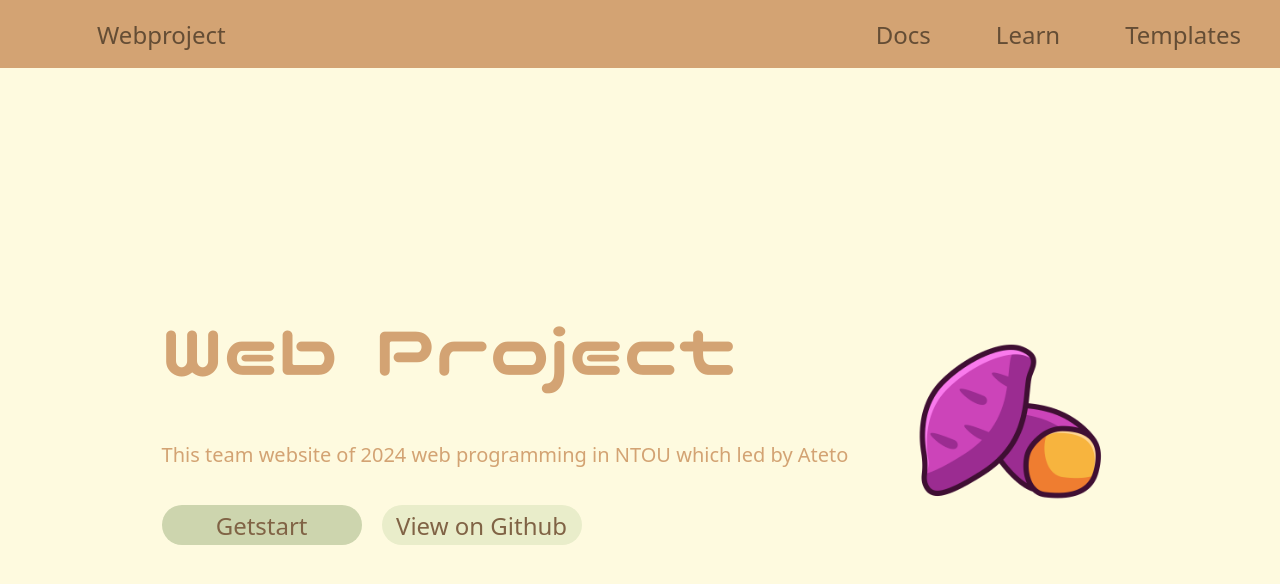
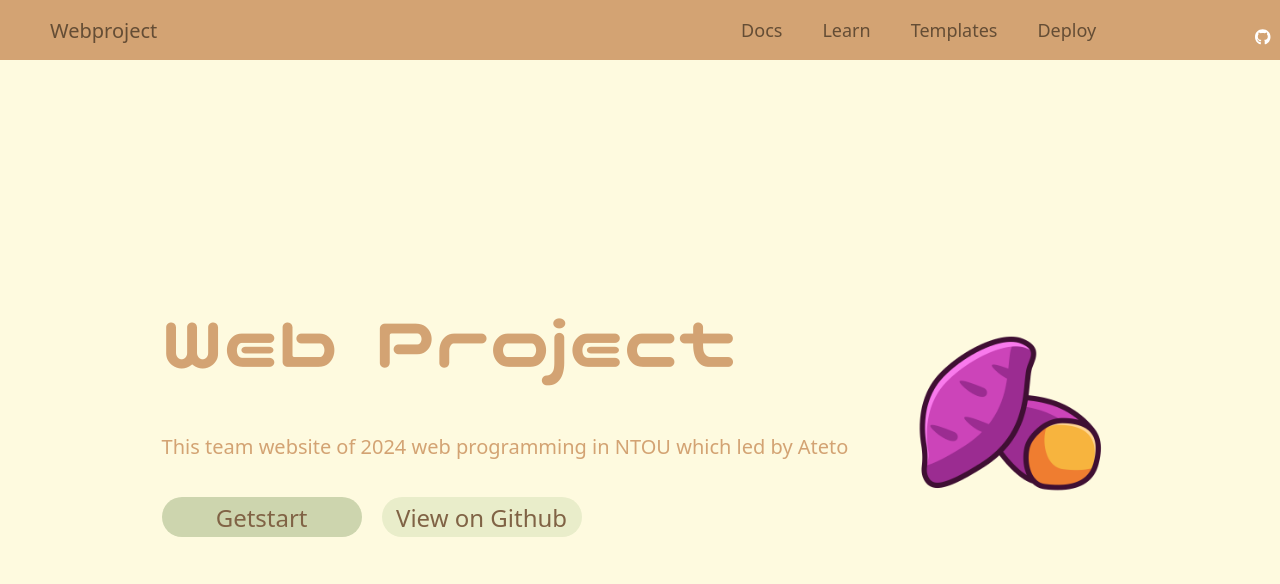
Before and after one commit to we-we-Web/web-web-web, a Next.js app: page / in a window 1280 px wide. Shown: the top 584 px of the page. Built offline with nearby package versions, Linux system fonts and the light colour scheme.

Commit message:
Clean up style of top bar

```diff
--- a/src/app/Home/TopBar.module.css
+++ b/src/app/Home/TopBar.module.css
@@ -1,31 +1,23 @@
-@media(max-width: 577px) {
 .bar {
-        font-family: system-ui, -apple-system, BlinkMacSystemFont, 'Segoe UI', Roboto, Oxygen, Ubuntu, Cantarell, 'Open Sans', 'Helvetica Neue', sans-serif;
+    font-family: system-ui, 'Segoe UI', Roboto, Oxygen, Ubuntu, Cantarell, 'Open Sans', 'Helvetica Neue', sans-serif;
     display: flex;
     flex-direction: row;
     background-color: #D3A373;
     color: #644D35;
-        height: 40px;
     align-items: center;
     justify-content: space-between;
-    }
-
-    .bar p {
-        font-size: 15px;
-        margin-left: 5px;
+    user-select: none;
 }
 
 .selection {
-        margin-left: 0px;
     display: flex;
     flex-direction: row;
     align-items: center;
     justify-content: center;
 }
 
-    .selection a {
-        margin-left: 5px;
-        font-size: 12px;
+.GitHub{
+    margin-right: 10px;
 }
 
 .selection p {
@@ -41,21 +33,9 @@
     justify-content: flex-end;
 }
 
-    .GitHub{
-        margin-right: 10px;
-    }
-}
-
-@media(min-width: 578px) and (max-width: 991px) {
+@media(max-width: 577px) {
     .bar {
-        font-family: system-ui, -apple-system, BlinkMacSystemFont, 'Segoe UI', Roboto, Oxygen, Ubuntu, Cantarell, 'Open Sans', 'Helvetica Neue', sans-serif;
-        display: flex;
-        flex-direction: row;
-        background-color: #D3A373;
-        color: #644D35;
-        height: 50px;
-        align-items: center;
-        justify-content: space-between;
+        height: 40px;
     }
 
     .bar p {
@@ -65,45 +45,57 @@
 
     .selection {
         margin-left: 0px;
-        display: flex;
-        flex-direction: row;
-        align-items: center;
-        justify-content: center;
+    }
+
+    .selection a {
+        margin-left: 5px;
+        font-size: 12px;
+    }
+}
+
+@media(min-width: 578px) and (max-width: 1000px) {
+    .bar {
+        height: 50px;
+    }
+
+    .bar p {
+        font-size: 15px;
+        margin-left: 5px;
+    }
+
+    .selection {
+        margin-left: 0px;
     }
 
     .selection a {
         margin-left: 8px;
         font-size: 13px;
     }
-
-    .selection p {
-        display: flex;
-        align-items: center;
 }
 
-    .icon {
-        width: 30px;
-        height: auto;
-        display: flex;
-        align-items: flex-end;
-        justify-content: flex-end;
+@media(max-width: 1400px) {
+    .bar {
+        height: 60px;
     }
 
-    .GitHub{
-        margin-right: 10px;
+    .bar p {
+        font-size: 20px;
+        margin-left: 50px;
+    }
+
+    .selection {
+        margin-left: 400px;
+    }
+
+    .selection a {
+        margin-left: 40px;
+        font-size: 18px;
     }
 }
 
-@media(min-width: 992px) {
+@media(min-width: 1400px) {
     .bar {
-        font-family: system-ui, -apple-system, BlinkMacSystemFont, 'Segoe UI', Roboto, Oxygen, Ubuntu, Cantarell, 'Open Sans', 'Helvetica Neue', sans-serif;
-        display: flex;
-        flex-direction: row;
-        background-color: #D3A373;
-        color: #644D35;
         height: 68px;
-        align-items: center;
-        justify-content: space-between;
     }
 
     .bar p {
@@ -113,31 +105,10 @@
 
     .selection {
         margin-left: 585px;
-        display: flex;
-        flex-direction: row;
-        align-items: center;
-        justify-content: center;
     }
 
     .selection a {
         margin-left: 65px;
         font-size: 24px;
     }
-
-    .selection p {
-        display: flex;
-        align-items: center;
 }
-
-    .icon {
-        width: 30px;
-        height: 30px;
-        display: flex;
-        align-items: flex-end;
-        justify-content: flex-end;
-    }
-
-    .GitHub{
-        margin-right: 10px;
-    }
-}
```
Lines whose indentation alone changed are shown as unchanged.
